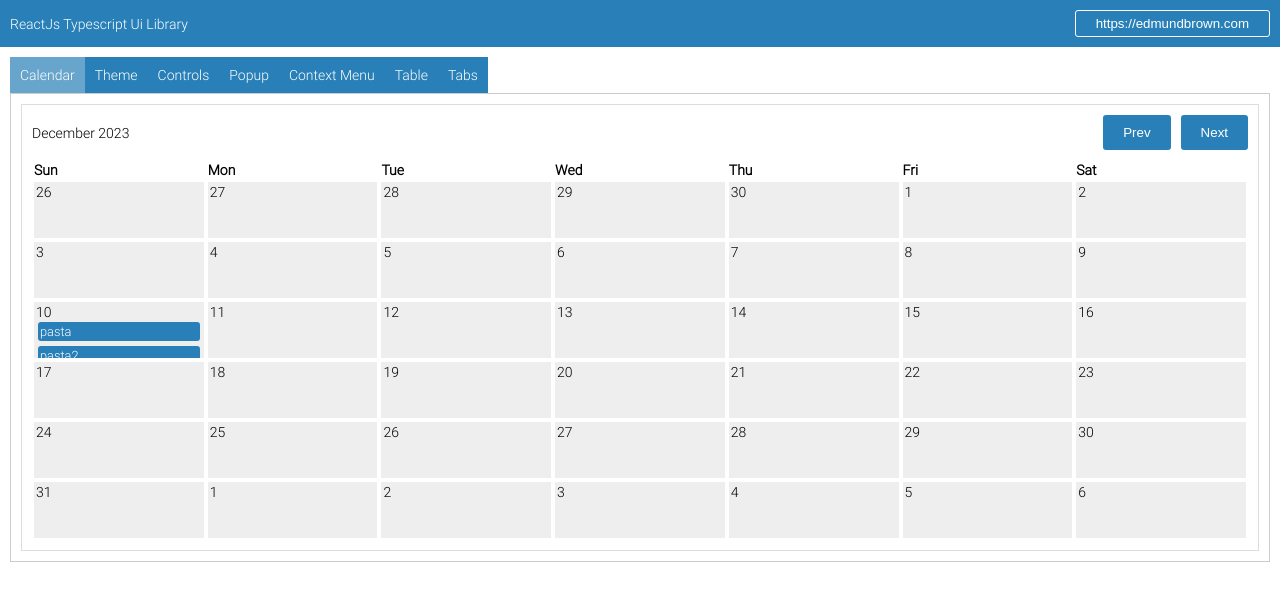
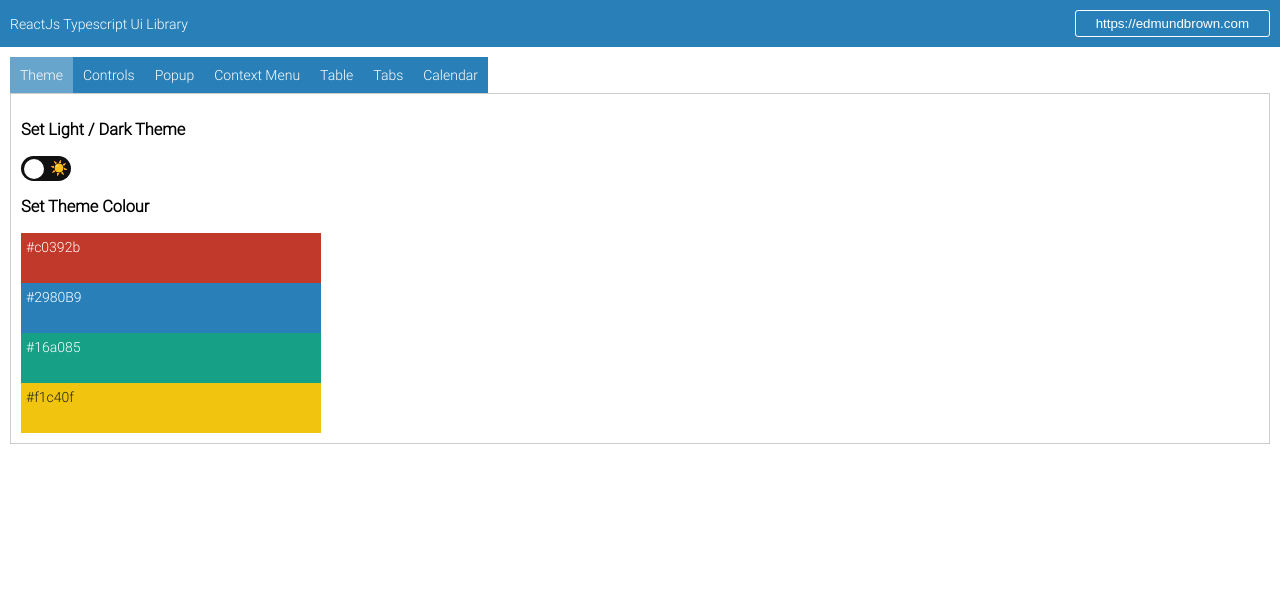
Before and after one commit to Jimbothemighty/edUiReactUiLibrary, a React (Vite) app: page / in a window 1280 px wide. Shown: the top 600 px of the page. Built offline with nearby package versions, Linux system fonts and the light colour scheme; a web font is replaced by a local one.

Commit message:
Readme and tab order tweak

```diff
--- a/src/assets/components/App.tsx
+++ b/src/assets/components/App.tsx
@@ -34,9 +34,6 @@ export function App() {
 		<NavBar />
 		<div style={{ padding: `10px` }}>
 			<Tabs>
-				<Tab label="Calendar">
-					<CalendarTest/>
-				</Tab>
 				<Tab label="Theme">
 					<h3>Set Light / Dark Theme</h3>
 					<LightDarkToggle/>
@@ -57,6 +54,9 @@ export function App() {
 				</Tab>
 				<Tab label="Tabs">
 					<TabsTest/>
+				</Tab>
+				<Tab label="Calendar">
+					<CalendarTest/>
 				</Tab>
 			</Tabs>
 		</div>
```
Also changed, not shown: 1 other file (tests, documents, lock files or other folders).
